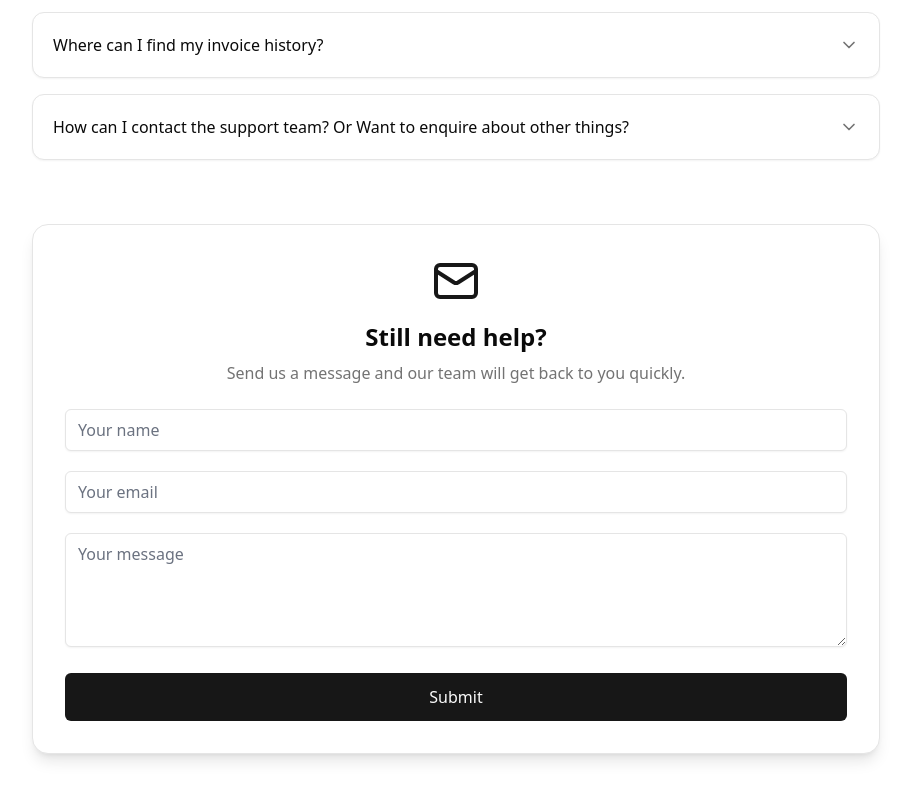
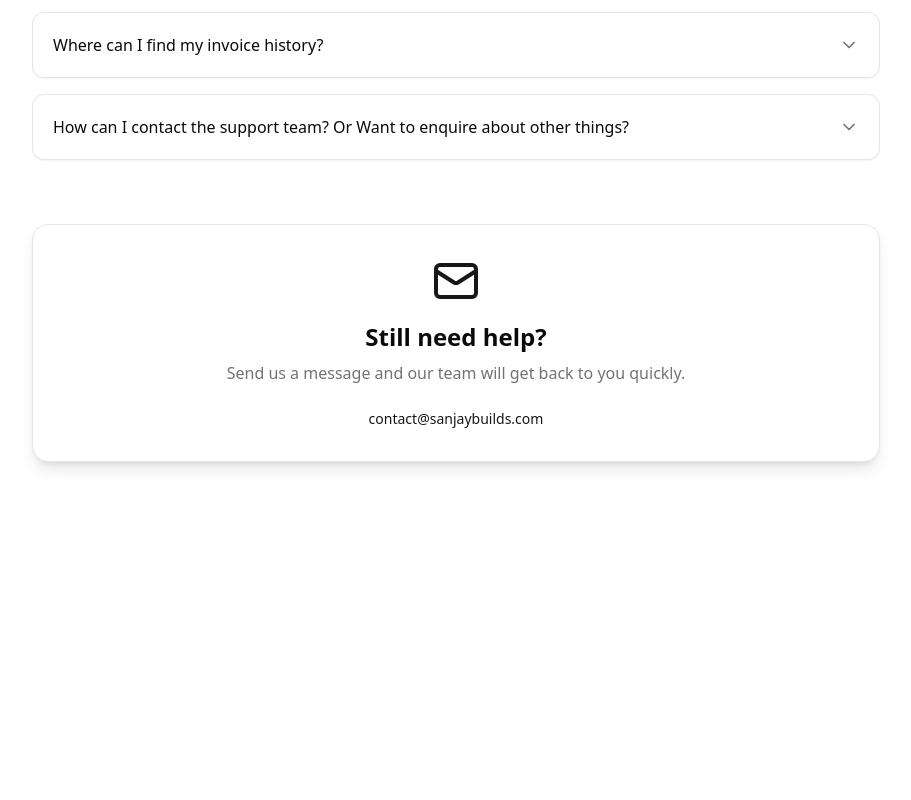
Before and after one commit to 05sanjaykumar/Skyler-AI, a Next.js app in the folder apps/web/: page /contact in a window 1280 px wide. Shown: the part 394-1194 px from the top of the page, without its empty margins (184-1095 px from the left). After the commit the page ends 920 px from the top, so only its background shows below. Built offline with nearby package versions, Linux system fonts and the light colour scheme; no server answers.

Commit message:
chore: added waitlist backend and frontend

```diff
--- a/apps/web/app/contact/page.tsx
+++ b/apps/web/app/contact/page.tsx
@@ -3,6 +3,8 @@
 
 import React, { useState } from "react";
 import { ChevronDown, ChevronUp, MessageSquare, Mail } from "lucide-react";
+
+const backendUrl = process.env.NEXT_PUBLIC_BACKEND_URL;
 
 // --- FAQ Data ---
 const faqData = [
@@ -41,18 +43,31 @@ export default function SupportPage() {
     setFormData((prev) => ({ ...prev, [name]: value }));
   };
 
-  const handleSubmit = (e: React.FormEvent) => {
+  const handleSubmit = async (e: React.FormEvent) => {
     e.preventDefault();
     setFormStatus("Submitting...");
 
-    // Simulate API call
-    setTimeout(() => {
-      setFormStatus(
-        "✅ Thank you! Your message has been received. We’ll get back to you soon."
-      );
-      setFormData({ name: "", email: "", message: "" });
-    }, 1200);
+    try {
+      const response = await fetch(`${backendUrl}/api/mail/contact-us`, {
+        method: "POST",
+        headers: { "Content-Type": "application/json" },
+        body: JSON.stringify(formData),
+      });
+
+      const data = await response.json();
+
+      if (response.ok) {
+        setFormStatus("✅ Thank you! Your message has been received. We’ll get back to you soon.");
+        setFormData({ name: "", email: "", message: "" });
+      } else {
+        setFormStatus(`❌ ${data.error || "Something went wrong. Please try again."}`);
+      }
+    } catch (error) {
+      console.error(error);
+      setFormStatus("❌ Something went wrong. Please try again.");
+    }
   };
+
 
   return (
     <main className="bg-background min-h-screen py-16">
@@ -112,7 +127,7 @@ export default function SupportPage() {
             Send us a message and our team will get back to you quickly.
           </p>
 
-          <form onSubmit={handleSubmit} className="space-y-5">
+          {/* <form onSubmit={handleSubmit} className="space-y-5">
             <input
               type="text"
               name="name"
@@ -151,7 +166,15 @@ export default function SupportPage() {
                 {formStatus}
               </p>
             )}
-          </form>
+          </form> */}
+          <div className="text-center text-sm text-muted-foreground mt-2">
+            <a
+              href="mailto:contact@sanjaybuilds.com"
+              className="text-primary font-medium hover:underline"
+              >
+              contact@sanjaybuilds.com
+            </a>
+          </div>
         </section>
       </div>
     </main>
--- a/apps/web/app/waitlist/page.tsx
+++ b/apps/web/app/waitlist/page.tsx
@@ -1,9 +1,12 @@
+// apps/web/app/waitlist/page.tsx
 "use client";
 
 import { useState } from "react";
 import { Input } from "@/components/ui/input";
 import { Button } from "@/components/ui/button";
-import { toast } from "sonner"; // Optional toast notifications
+import { toast, Toaster } from "sonner";
+
+const backendUrl = process.env.NEXT_PUBLIC_BACKEND_URL;
 
 export default function WaitlistPage() {
   const [email, setEmail] = useState("");
@@ -16,18 +19,19 @@ export default function WaitlistPage() {
     setLoading(true);
 
     try {
-      // Example API call to save email
-      const res = await fetch("/api/waitlist", {
+      const res = await fetch(`${backendUrl}/api/mail/waitlist`, {
         method: "POST",
         headers: { "Content-Type": "application/json" },
         body: JSON.stringify({ email }),
       });
 
+      const data = await res.json();
+      console.log('received data:', data);
       if (res.ok) {
-        toast.success("You’ve been added to the waitlist!");
+        toast.success(data.message || "You’ve been added to the waitlist!");
         setEmail("");
       } else {
-        toast.error("Something went wrong. Try again later.");
+        toast.error(data.error || "Something went wrong. Try again later.");
       }
     } catch (err) {
       toast.error("Network error. Try again later.");
@@ -38,6 +42,7 @@ export default function WaitlistPage() {
 
   return (
     <div className="min-h-screen flex flex-col items-center justify-center bg-gray-50 px-6">
+      <Toaster /> {/* <-- Add this */}
       <h1 className="text-4xl font-bold mb-6 text-center">Join the Skyler Inbox Beta</h1>
       <p className="text-gray-600 mb-6 text-center max-w-md">
         Enter your email below to get early access and approval for the beta version. We will contact you shortly once you've been approved.
```
Also changed, not shown: 1 other file (tests, documents, lock files or other folders).
